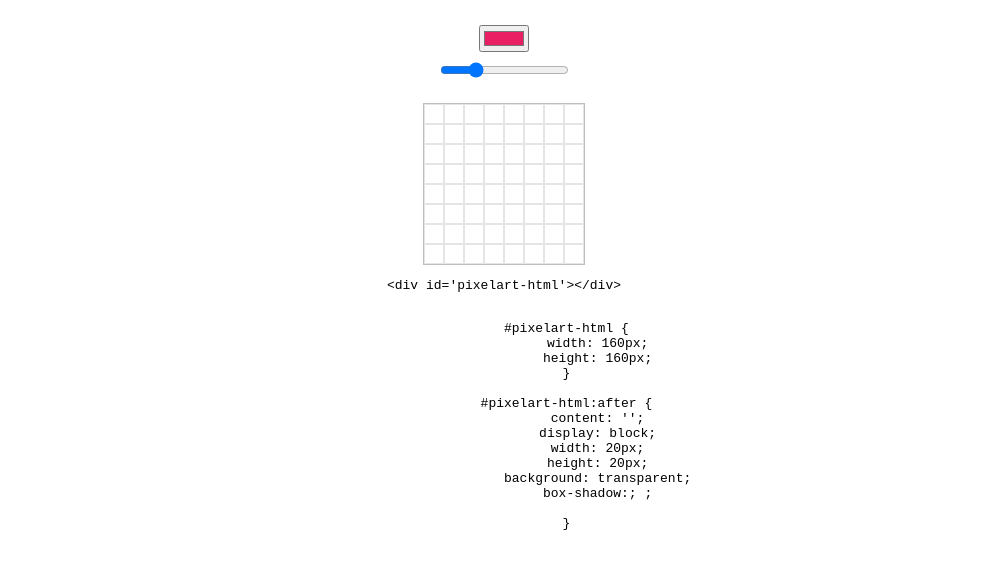
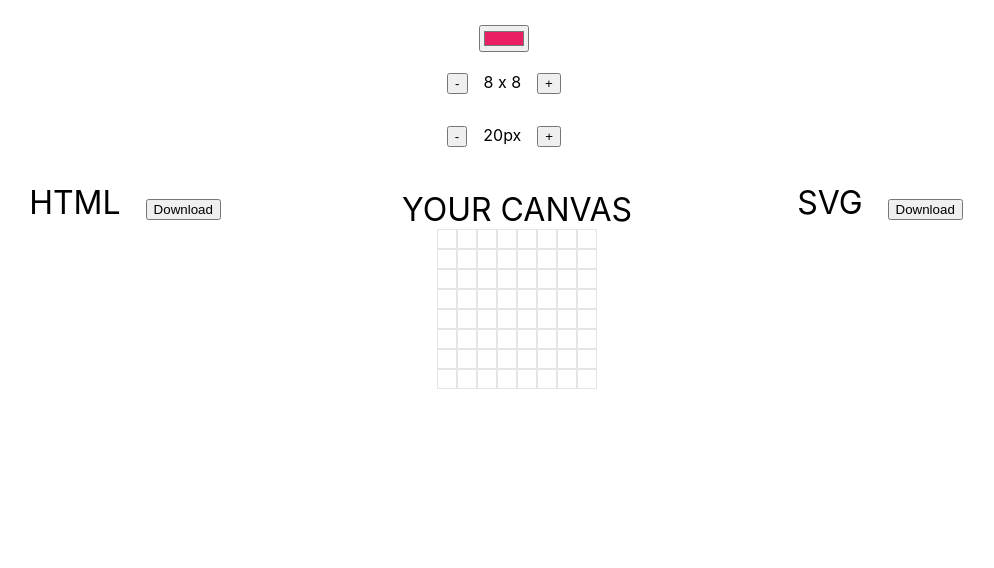
Before and after one commit to akashraj9828/8-bit-art-generator, a React (Create React App) app: page / in a window 1280 px wide. Shown: the top 568 px of the page, without its empty margins (136-1130 px from the left). Built offline with nearby package versions, Linux system fonts and the light colour scheme.

Commit message:
Download added

```diff
--- a/src/Pages/Draw.js
+++ b/src/Pages/Draw.js
@@ -1,5 +1,6 @@
 import React, { Fragment, useState, useEffect, useRef } from 'react';
 import './Draw.scss';
+import { download } from '../Util';
 
 const emptyMatrix = (size) =>
 	Array(size)
@@ -37,6 +38,8 @@ const Draw = (props) => {
 	}
 	`);
 
+	const [html, setHtml] = useState('');
+
 	useEffect(() => {
 		(async () => {
 			let shadow = [];
@@ -45,12 +48,12 @@ const Draw = (props) => {
 				row.forEach((cell, colIndex) => {
 					if (cell) {
 						shadow.push(`${colIndex * pixelSize}px ${rowIndex * pixelSize}px  ${cell}`);
-						svg_internal.push(`<rect width=${pixelSize} height=${pixelSize} style='transform:translate(${colIndex * pixelSize}px , ${rowIndex * pixelSize}px )' fill=${cell} />`);
+						svg_internal.push(`<rect width="${pixelSize}" height="${pixelSize}" style="transform:translate(${colIndex * pixelSize}px , ${rowIndex * pixelSize}px )" fill="${cell}" />`);
 					}
 				});
 			});
 
-			shadow = shadow.join(',') + ';';
+			shadow = shadow.join(',');
 			let new_css = `
 		#pixelart-html {
 			width: ${pixelSize * gridSize}px;
@@ -68,7 +71,7 @@ const Draw = (props) => {
 		}`;
 			setCss(new_css);
 
-			const final_svg = `<svg xmlns="http://www.w3.org/2000/svg" width=${pixelSize * gridSize} height=${pixelSize * gridSize} viewBox="0 0 ${pixelSize * gridSize} ${pixelSize * gridSize}">
+			const final_svg = `<svg xmlns="http://www.w3.org/2000/svg" width="${pixelSize * gridSize}" height="${pixelSize * gridSize}" viewBox="0 0 ${pixelSize * gridSize} ${pixelSize * gridSize}">
 								${svg_internal.join('\n')}
 							</svg>	`;
 
@@ -100,16 +103,56 @@ const Draw = (props) => {
 		})();
 	}, [css]);
 
+	const downloadHTML = async () => {
+		const text = `
+		<style>
+		${css}
+		</style>
+		<div id='pixelart-html'></div>
+		`;
+		download('pixelart.html', text);
+	};
+
 	const [dragging, setDragging] = useState(false);
 	return (
 		<Fragment>
 			<div className='settings'>
 				<input type='color' value={color} onChange={(e) => setColor(e.target.value)} />
-				<input type='range' min='4' max='20' value={gridSize} onChange={(e) => setGridSize(e.target.valueAsNumber)} />
+				<div className='grid-size'>
+					<button className='btn action-btn mx-1 decrement' onClick={() => setGridSize((s) => s - 1)}>
+						-
+					</button>
+					<span className='grid-size-value'>
+						{gridSize} x {gridSize}
+					</span>
+					<button className='btn action-btn mx-1 increment' onClick={() => setGridSize((s) => s + 1)}>
+						+
+					</button>
+				</div>
+				<div className='pixel-size'>
+					<button className='btn action-btn mx-1 decrement' onClick={() => setPixelSize((s) => s - 1)}>
+						-
+					</button>
+					<span className='pixel-size-value'>{pixelSize}px</span>
+					<button className='btn action-btn mx-1 increment' onClick={() => setPixelSize((s) => s + 1)}>
+						+
+					</button>
+				</div>
 			</div>
 
 			<div className='vs'>
+				<div className='art-container d-none'>
+					<span className='art-header'>
+						HTML{' '}
+						<button className='btn action-btn mx-1 html-download' onClick={downloadHTML}>
+							{' '}
+							Download{' '}
+						</button>
+					</span>
 					<div id='pixelart-html' className='no-line-height'></div>
+				</div>
+				<div className='art-container'>
+					<span className='art-header'>YOUR CANVAS</span>
 					<div className='canvas noselect no-line-height' onSelect={() => false} onMouseDown={() => setDragging(true)} onMouseUp={() => setDragging(false)}>
 						{canvas.map((rowData, row) => {
 							return (
@@ -126,9 +169,23 @@ const Draw = (props) => {
 							);
 						})}
 					</div>
+				</div>
+				<div className='art-container d-none'>
+					<span className='art-header'>
+						SVG{' '}
+						<button
+							className='btn action-btn mx-1 svg-download'
+							onClick={() => {
+								download('pixelart.svg', svg);
+							}}>
+							{' '}
+							Download{' '}
+						</button>{' '}
+					</span>
 					<div id='pixelart-svg' className='no-line-height' ref={svgElement}></div>
 				</div>
-			<div className='output'>
+			</div>
+			<div className='output d-none'>
 				<pre className='html'>{"<div id='pixelart-html'></div>"}</pre>
 				<pre className='css'>{css}</pre>
 			</div>
@@ -138,5 +195,4 @@ const Draw = (props) => {
 
 export default Draw;
 
-function aaa(sda, asdad) {}
 // Inconsolata, Monaco, Consolas, 'Courier New', Courier
--- a/src/Pages/Draw.scss
+++ b/src/Pages/Draw.scss
@@ -12,31 +12,44 @@
 .vs {
 	display: flex;
 	justify-content: space-evenly;
+	.art-container {
+		display: flex;
+		flex-direction: column;
+		justify-content: center;
+		align-items: center;
+		.art-header {
+			font-size: 2rem;
+		}
+	}
 }
 
-.no-line-height {
-	line-height: 0;
-}
 .canvas {
-	border: 0.5px solid transparentize($color: grey, $amount: 0.5);
-	display: inline-block;
-	// cursor: url("/brush64.png"), auto;
-	cursor: crosshair;
-	background: transparent;
+	display: flex;
+	flex-direction: column;
 }
 .cellrow {
-	line-height: 0;
-	white-space: nowrap;
 	display: flex;
-}
-.cell {
-	margin: 0px;
-	border: solid 0.1px transparentize($color: black, $amount: 0.9);
-	display: 'inline-flex';
-	&:hover {
-		background: yellow;
+	.cell {
+		border: solid 0.1px transparentize($color: black, $amount: 0.9);
 	}
 }
+
+// .canvas {
+// 	border: 0.5px solid transparentize($color: grey, $amount: 0.5);
+// 	cursor: crosshair;
+// 	background: transparent;
+// }
+// .cellrow {
+// 	line-height: 0;
+// 	white-space: nowrap;
+// 	.cell {
+// 		margin: 0px;
+// 		border: solid 0.1px transparentize($color: black, $amount: 0.9);
+// 		&:hover {
+// 			background: yellow;
+// 		}
+// 	}
+// }
 
 .noselect {
 	-webkit-touch-callout: none; /* iOS Safari */
@@ -47,3 +60,15 @@
 	user-select: none; /* Non-prefixed version, currently
                                   supported by Chrome, Edge, Opera and Firefox */
 }
+
+.no-line-height {
+	line-height: 0;
+}
+
+.d-none {
+	display: none;
+}
+
+.mx-1 {
+	margin: 1rem;
+}
--- /dev/null
+++ b/src/Util/index.js
@@ -0,0 +1,12 @@
+export const download = (filename, text) => {
+	var element = document.createElement('a');
+	element.setAttribute('href', 'data:text/plain;charset=utf-8,' + encodeURIComponent(text));
+	element.setAttribute('download', filename);
+
+	element.style.display = 'none';
+	document.body.appendChild(element);
+
+	element.click();
+
+	document.body.removeChild(element);
+};
```
Lines whose indentation alone changed are shown as unchanged.
